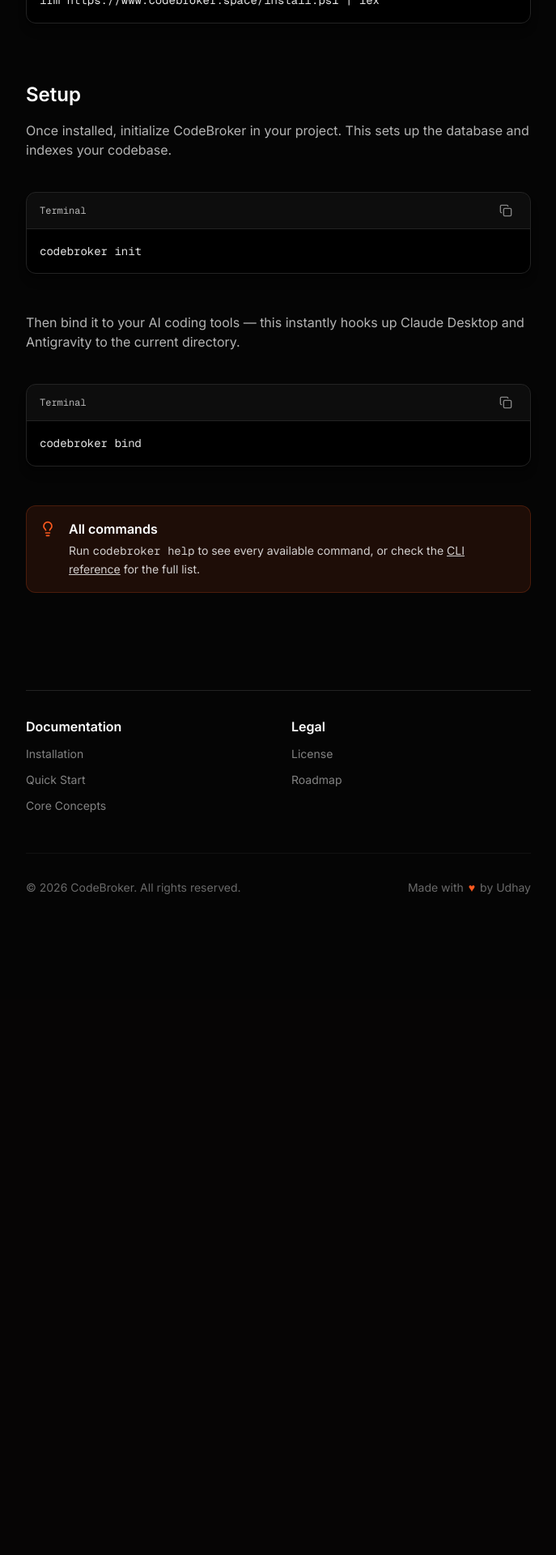
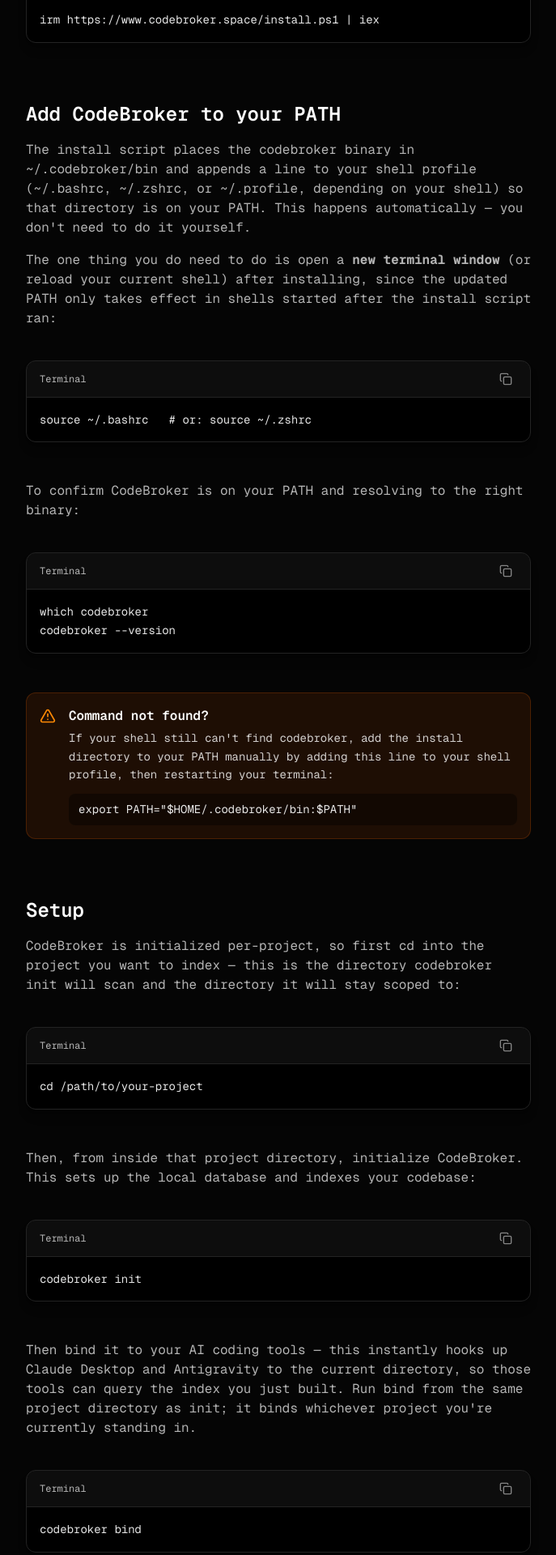
Before and after one commit to sup-Udh/tokenmaxerWeb, a Next.js app: page /docs/installation in a window 1280 px wide. Shown: the part 840-2760 px from the top of the page at 81% size, without its empty margins (296-983 px from the left). Before the commit the page ends 2074 px from the top, so only its background shows below. Built offline with nearby package versions, Linux system fonts and the light colour scheme.

Commit message:
docs-page update

```diff
--- a/app/docs/installation/page.tsx
+++ b/app/docs/installation/page.tsx
@@ -24,16 +24,54 @@
       <p className="text-white/70 mb-4">Run this in PowerShell:</p>
       <CodeBlock code="irm https://www.codebroker.space/install.ps1 | iex" language="powershell" filename="PowerShell" />
 
+      <h2 id="path-setup" className="text-2xl font-semibold text-white mt-12 mb-4">Add CodeBroker to your PATH</h2>
+      <p className="text-white/70 mb-4">
+        The install script places the <code>codebroker</code> binary in <code>~/.codebroker/bin</code>{" "}
+        and appends a line to your shell profile (<code>~/.bashrc</code>, <code>~/.zshrc</code>, or{" "}
+        <code>~/.profile</code>, depending on your shell) so that directory is on your{" "}
+        <code>PATH</code>. This happens automatically — you don&apos;t need to do it yourself.
+      </p>
+      <p className="text-white/70 mb-4">
+        The one thing you do need to do is open a <strong>new terminal window</strong> (or reload
+        your current shell) after installing, since the updated <code>PATH</code> only takes
+        effect in shells started after the install script ran:
+      </p>
+      <CodeBlock code="source ~/.bashrc   # or: source ~/.zshrc" language="bash" filename="Terminal" />
+      <p className="text-white/70 mb-4 mt-6">
+        To confirm CodeBroker is on your <code>PATH</code> and resolving to the right binary:
+      </p>
+      <CodeBlock code={`which codebroker\ncodebroker --version`} language="bash" filename="Terminal" />
+
+      <Callout type="warning" title="Command not found?">
+        If your shell still can&apos;t find <code>codebroker</code>, add the install directory to
+        your <code>PATH</code> manually by adding this line to your shell profile, then restarting
+        your terminal:
+        <div className="mt-3">
+          <code className="block bg-black/40 rounded-lg px-3 py-2 text-white/90">
+            export PATH=&quot;$HOME/.codebroker/bin:$PATH&quot;
+          </code>
+        </div>
+      </Callout>
+
       <h2 id="setup" className="text-2xl font-semibold text-white mt-12 mb-4">Setup</h2>
       <p className="text-white/70 mb-4">
-        Once installed, initialize CodeBroker in your project. This sets up the database and
-        indexes your codebase.
+        CodeBroker is initialized per-project, so first <code>cd</code> into the project you want
+        to index — this is the directory <code>codebroker init</code> will scan and the directory
+        it will stay scoped to:
+      </p>
+      <CodeBlock code="cd /path/to/your-project" language="bash" filename="Terminal" />
+
+      <p className="text-white/70 mb-4 mt-6">
+        Then, from inside that project directory, initialize CodeBroker. This sets up the local
+        database and indexes your codebase:
       </p>
       <CodeBlock code="codebroker init" language="bash" filename="Terminal" />
 
       <p className="text-white/70 mb-4 mt-6">
         Then bind it to your AI coding tools — this instantly hooks up Claude Desktop and
-        Antigravity to the current directory.
+        Antigravity to the current directory, so those tools can query the index you just built.
+        Run <code>bind</code> from the same project directory as <code>init</code>; it binds
+        whichever project you&apos;re currently standing in.
       </p>
       <CodeBlock code="codebroker bind" language="bash" filename="Terminal" />
 
@@ -42,6 +80,24 @@
         <Link href="/docs/cli" className="underline hover:text-white">CLI reference</Link>{" "}
         for the full list.
       </Callout>
+
+      <h2 id="updating" className="text-2xl font-semibold text-white mt-12 mb-4">Updating CodeBroker</h2>
+      <p className="text-white/70 mb-4">
+        CodeBroker ships frequently. To pull the latest release, run <code>update</code> from
+        anywhere — it doesn&apos;t need to be run inside a project directory, since it updates the
+        CLI binary itself rather than any per-project index:
+      </p>
+      <CodeBlock code="codebroker update" language="bash" filename="Terminal" />
+      <p className="text-white/70 mb-4 mt-6">
+        This checks the latest release, downloads it if you&apos;re behind, and replaces the
+        binary at <code>~/.codebroker/bin/codebroker</code> in place — no need to re-run the
+        install script. Your existing per-project indexes (from <code>codebroker init</code>) are
+        untouched; run <code>codebroker init</code> again (or{" "}
+        <Link href="/docs/cli#reindex-incremental" className="underline hover:text-white">
+          reindex-incremental
+        </Link>
+        ) if a later release changes the index format.
+      </p>
     </div>
   );
 }
--- a/app/docs/quick-start/page.tsx
+++ b/app/docs/quick-start/page.tsx
@@ -21,15 +21,17 @@
             <div className="flex items-center justify-center w-8 h-8 rounded-full bg-[var(--color-brand)]/10 text-[var(--color-brand)] font-semibold text-sm border border-[var(--color-brand)]/20">
               1
             </div>
-            <h2 id="initialize-repository" className="text-2xl font-semibold text-white">Initialize Repository</h2>
+            <h2 id="go-to-your-project" className="text-2xl font-semibold text-white">Go to Your Project</h2>
           </div>
           <p className="text-white/70 mb-4 pl-12">
-            Navigate to your project folder and initialize the CodeBroker configuration. This creates a `.codebroker.json` file in your root directory.
+            CodeBroker indexes one project at a time, scoped to whatever directory you run it
+            from. <code>cd</code> into the repository you want to index — every command below
+            (<code>init</code>, <code>bind</code>, <code>update</code>) should be run from this
+            same directory unless noted otherwise.
           </p>
           <div className="pl-12">
             <TerminalBlock
-              command="codebroker init"
-              output="✓ Initialized CodeBroker configuration in .codebroker.json"
+              command="cd /path/to/your-project"
             />
           </div>
         </section>
@@ -44,10 +46,35 @@
             <div className="flex items-center justify-center w-8 h-8 rounded-full bg-[var(--color-brand)]/10 text-[var(--color-brand)] font-semibold text-sm border border-[var(--color-brand)]/20">
               2
             </div>
+            <h2 id="initialize-repository" className="text-2xl font-semibold text-white">Initialize Repository</h2>
+          </div>
+          <p className="text-white/70 mb-4 pl-12">
+            From inside your project folder, initialize the CodeBroker configuration. This scans
+            the codebase and creates a `.codebroker.json` file in your root directory.
+          </p>
+          <div className="pl-12">
+            <TerminalBlock
+              command="codebroker init"
+              output="✓ Initialized CodeBroker configuration in .codebroker.json"
+            />
+          </div>
+        </section>
+
+        <div className="flex justify-center text-white/20">
+          <ArrowDown className="w-6 h-6" />
+        </div>
+
+        {/* Step 3 */}
+        <section>
+          <div className="flex items-center gap-4 mb-4">
+            <div className="flex items-center justify-center w-8 h-8 rounded-full bg-[var(--color-brand)]/10 text-[var(--color-brand)] font-semibold text-sm border border-[var(--color-brand)]/20">
+              3
+            </div>
             <h2 id="bind" className="text-2xl font-semibold text-white">Bind to Your AI Tools</h2>
           </div>
           <p className="text-white/70 mb-4 pl-12">
-            Run the bind command to instantly connect the current directory to Claude, Gemini, and your other AI coding tools.
+            Still in the same project directory, run the bind command to instantly connect it to
+            Claude, Gemini, and your other AI coding tools.
           </p>
           <div className="pl-12">
             <TerminalBlock
@@ -55,6 +82,31 @@
               output="✓ Bound CodeBroker to Claude
 ✓ Bound CodeBroker to Gemini
 Ready — your AI tools can now query this repository's graph"
+            />
+          </div>
+        </section>
+
+        <div className="flex justify-center text-white/20">
+          <ArrowDown className="w-6 h-6" />
+        </div>
+
+        {/* Step 4 */}
+        <section>
+          <div className="flex items-center gap-4 mb-4">
+            <div className="flex items-center justify-center w-8 h-8 rounded-full bg-[var(--color-brand)]/10 text-[var(--color-brand)] font-semibold text-sm border border-[var(--color-brand)]/20">
+              4
+            </div>
+            <h2 id="stay-updated" className="text-2xl font-semibold text-white">Keep the CLI Updated</h2>
+          </div>
+          <p className="text-white/70 mb-4 pl-12">
+            CodeBroker ships new releases often. Run <code>update</code> any time — from any
+            directory, since it updates the CLI binary itself, not your project&apos;s index — to
+            pull the latest version.
+          </p>
+          <div className="pl-12">
+            <TerminalBlock
+              command="codebroker update"
+              output="✓ Already on the latest version (v0.x.x)"
             />
           </div>
         </section>
--- a/app/layout.tsx
+++ b/app/layout.tsx
@@ -1,8 +1,8 @@
 import type { Metadata } from "next";
-import { Inter, Geist_Mono } from "next/font/google";
+import { Geist_Mono } from "next/font/google";
 import "./globals.css";
 
-const inter = Inter({
+const geistSans = Geist_Mono({
   variable: "--font-geist-sans",
   subsets: ["latin"],
 });
@@ -26,7 +26,7 @@
   return (
     <html
       lang="en"
-      className={`${inter.variable} ${geistMono.variable} h-full antialiased`}
+      className={`${geistSans.variable} ${geistMono.variable} h-full antialiased`}
     >
       <body className="min-h-full flex flex-col bg-grid">{children}</body>
     </html>
```
Also changed, not shown: 2 other files (tests, documents, lock files or other folders).
